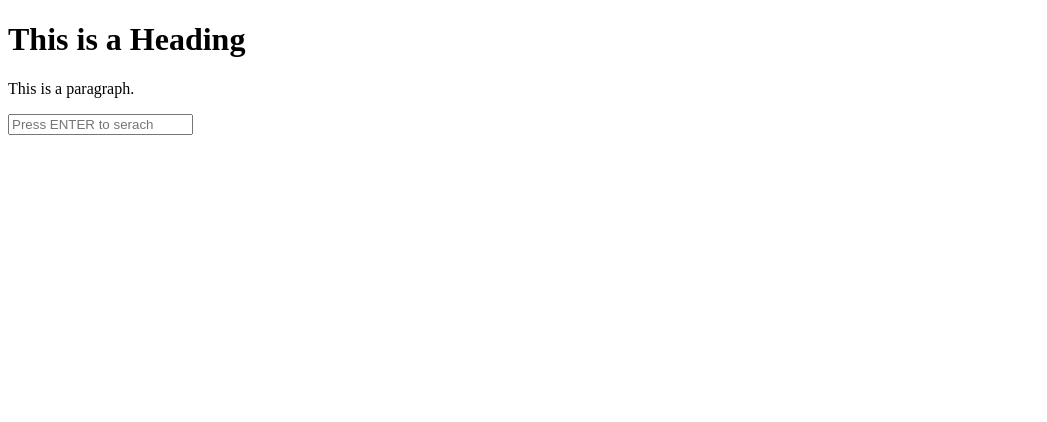
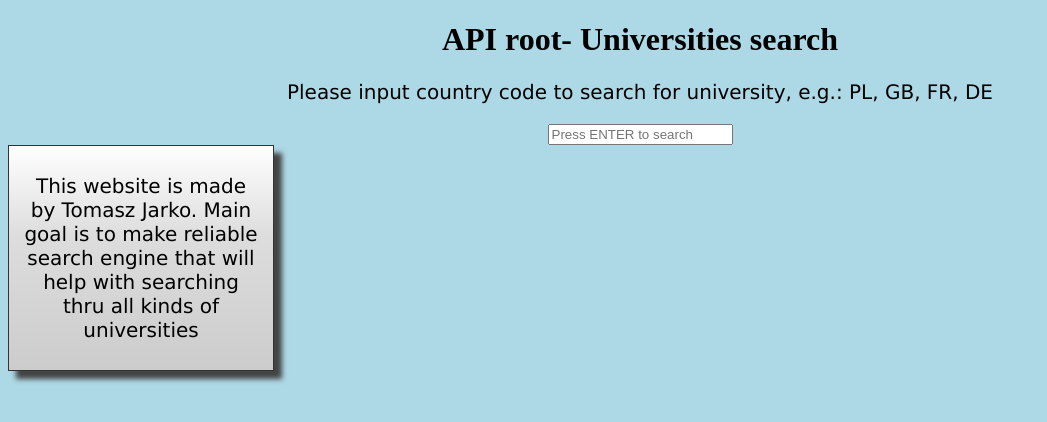
Before and after one commit to Tomson601/universities-django-core, a Django app: page / in a window 1280 px wide. Shown: the top 422 px of the page, without its empty margins (0-1047 px from the left). Run offline with Django 3.2, Linux system fonts and the light colour scheme.

```diff
--- a/main/main/settings.py
+++ b/main/main/settings.py
@@ -5,7 +5,7 @@ import os
 # Build paths inside the project like this: BASE_DIR / 'subdir'.
 BASE_DIR = Path(__file__).resolve().parent.parent
 PROJECT_DIR = os.path.dirname(os.path.abspath(__file__))
-STATIC_ROOT = os.path.join(PROJECT_DIR, 'static')
+STATIC_ROOT = os.path.join(BASE_DIR, 'staticfiles')
 
 # Quick-start development settings - unsuitable for production
 # See https://docs.djangoproject.com/en/3.2/howto/deployment/checklist/
@@ -118,6 +118,10 @@ REST_FRAMEWORK = {
 
 STATIC_URL = '/static/'
 
+STATICFILES_DIRS = (
+    os.path.join(BASE_DIR, 'static'),
+)
+
 # Default primary key field type
 # https://docs.djangoproject.com/en/3.2/ref/settings/#default-auto-field
 
--- /dev/null
+++ b/main/static/home_page_style.css
@@ -0,0 +1,21 @@
+body {
+    background-color: lightblue;
+    text-align: center;
+  }
+
+  h1 {
+    color: black;
+    text-align: center;
+  }
+
+  p {
+    font-family: verdana;
+    font-size: 20px;
+  }
+.shadowbox {
+    width: 15em;
+    border: 1px solid #333;
+    box-shadow: 8px 8px 5px #444;
+    padding: 8px 12px;
+    background-image: linear-gradient(180deg, #fff, #ddd 40%, #ccc);
+}
--- a/main/templates/home_page.html
+++ b/main/templates/home_page.html
@@ -1,16 +1,23 @@
+{% load static %}
 <!DOCTYPE html>
 <html>
+
 <head>
     <title>Universities Search</title>
-    <link rel="stylesheet" href="home_page_style.css">
+    <link rel="stylesheet" type="text/css" href="{% static 'home_page_style.css' %}">
 </head>
+
 <body>
-    <h1>This is a Heading</h1>
-    <p>This is a paragraph.</p>
+    <h1>API root- Universities search</h1>
+    <p>Please input country code to search for university, e.g.: PL, GB, FR, DE</p>
 
     <form action="{% url 'search_results' %}" method="get">
-        <input name="q" type="text" placeholder="Press ENTER to serach">
+        <input name="q" type="text" placeholder="Press ENTER to search">
     </form>
+</body>
 
-</body>
+<div class="shadowbox">
+    <p>This website is made by Tomasz Jarko. Main goal is to make reliable search engine that will help with searching thru all kinds of universities</p>
+</div>
+
 </html>
--- a/main/universities/models.py
+++ b/main/universities/models.py
@@ -20,5 +20,5 @@ class University(models.Model):
     def __str__(self):
         return {
             self.name,
-            self.country
+            self.country.name
         }
--- a/main/universities/views.py
+++ b/main/universities/views.py
@@ -33,6 +33,6 @@ class SearchResultsView(ListView):
     def get_queryset(self): # new
         query = self.request.GET.get("q")
         object_list = models.University.objects.filter(
-            Q(name__icontains=query)
+            Q(code=query)
         )
         return object_list
```
Also changed, not shown: main/templates/search_results.html (+3 -5 lines), main/static/search_style.css (added), main/templates/search_style.css (deleted).
